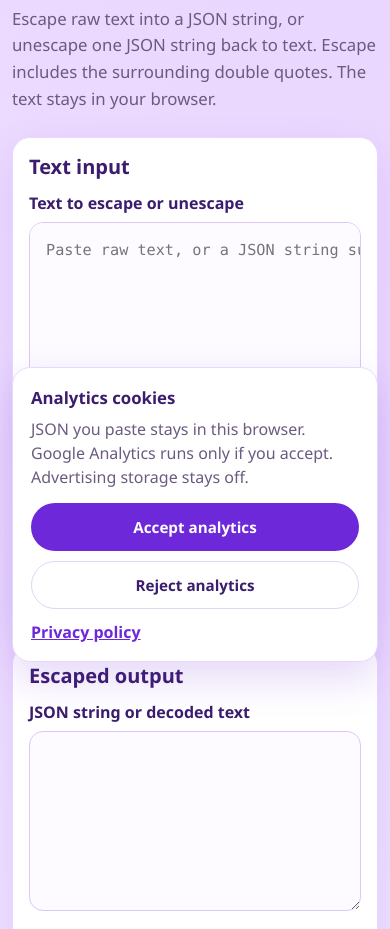
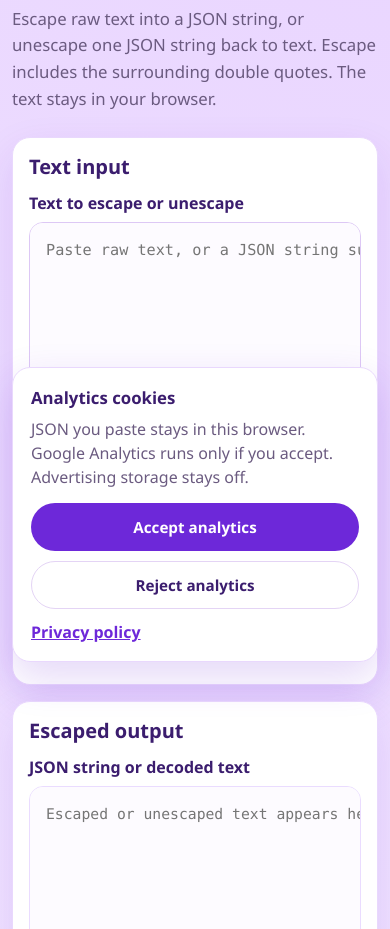
Before and after one commit to syedali38/json-beautifier, a plain HTML site: page json-escape-unescape/index.html in a window 390 px wide. Shown: the part 170-1099 px from the top of the page. Drawn offline with Linux system fonts and the light colour scheme.

Commit message:
Add responsive JSON Escape Unescape layout and styling
Co-authored-by: Cursor <cursoragent@cursor.com>

```diff
--- a/json-escape-unescape/index.html
+++ b/json-escape-unescape/index.html
@@ -74,6 +74,7 @@
       </header>
 
       <main>
+        <div class="editor-grid">
           <section class="panel" aria-labelledby="input-heading">
             <h2 id="input-heading">Text input</h2>
             <label class="editor-label" for="text-input">Text to escape or unescape</label>
@@ -104,11 +105,13 @@
               spellcheck="false"
               wrap="off"
               aria-label="JSON string or decoded text"
+              placeholder="Escaped or unescaped text appears here."
             ></textarea>
             <div class="actions" role="group" aria-label="Output actions">
               <button type="button" id="copy-btn" class="btn btn-secondary">Copy output</button>
             </div>
           </section>
+        </div>
 
         <section class="info-section" aria-labelledby="what-heading">
           <h2 id="what-heading">What JSON String Escaping Does</h2>
--- a/json-escape-unescape/style.css
+++ b/json-escape-unescape/style.css
@@ -74,6 +74,17 @@ h1 {
 
 .panel { margin-bottom: 16px; padding: 22px; }
 
+.editor-grid {
+  display: grid;
+  grid-template-columns: repeat(2, minmax(0, 1fr));
+  gap: 16px;
+}
+
+.editor-grid .panel {
+  min-width: 0;
+  margin-bottom: 0;
+}
+
 .panel h2, .info-section h2, .how-to-section h2 {
   margin: 0 0 12px;
   color: var(--purple-900);
@@ -84,9 +95,11 @@ h1 {
 .editor-label { display: block; margin-bottom: 8px; font-weight: 700; color: var(--purple-900); }
 
 .editor {
+  display: block;
+  box-sizing: border-box;
   width: 100%;
   min-height: 220px;
-  resize: vertical;
+  resize: none;
   padding: 16px;
   border: 1px solid #ddc8f5;
   border-radius: 14px;
@@ -100,6 +113,20 @@ h1 {
 }
 
 .output { min-height: 160px; }
+
+#text-input,
+#text-output {
+  box-sizing: border-box;
+  height: 320px;
+  min-height: 320px;
+  max-width: 100%;
+  overflow: auto;
+}
+
+#text-output {
+  border-color: #eadcff;
+  font-size: 0.92rem;
+}
 
 .editor:focus, .btn:focus-visible, .nav a:focus-visible, .info-section a:focus-visible {
   outline: 3px solid #d8b4fe;
@@ -162,3 +189,15 @@ h1 {
   .btn { width: 100%; }
   .editor { min-height: 180px; }
 }
+
+@media (max-width: 640px) {
+  .editor-grid {
+    grid-template-columns: minmax(0, 1fr);
+  }
+
+  #text-input,
+  #text-output {
+    height: 240px;
+    min-height: 240px;
+  }
+}
```
Lines whose indentation alone changed are shown as unchanged.
